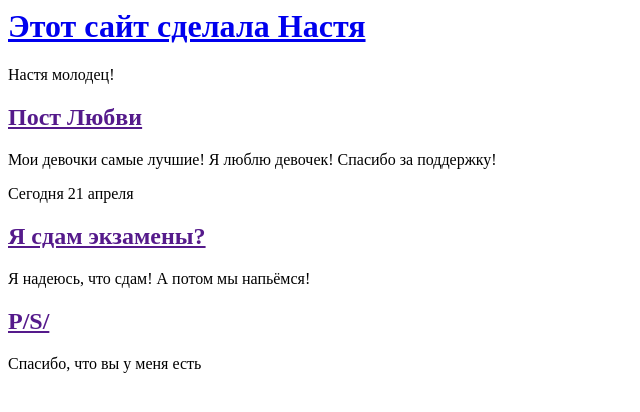
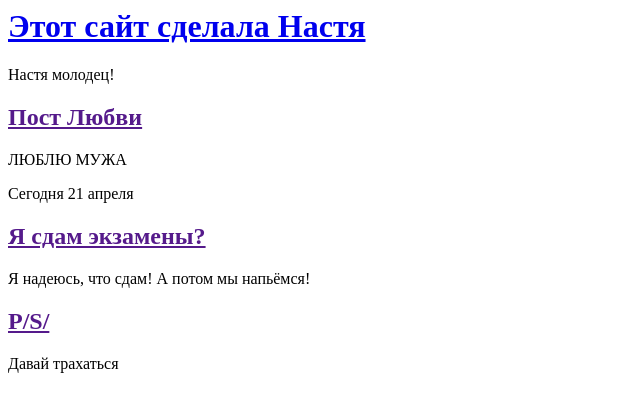
Before and after one commit to nketova/my-first-blog, a Django app: page / in a window 1280 px wide. Shown: the top 412 px of the page, without its empty margins (0-640 px from the left). Run offline with Django 3.2, Linux system fonts and the light colour scheme.

Commit message:
Changed the HTML for the site.

```diff
--- a/blog/templates/blog/post_list.html
+++ b/blog/templates/blog/post_list.html
@@ -10,7 +10,7 @@
         <div>
             <p>Настя молодец!</p>
             <h2><a href="">Пост Любви</a></h2>
-            <p>Мои девочки самые лучшие! Я люблю девочек! Спасибо за поддержку!</p>
+            <p>ЛЮБЛЮ МУЖА</p>
         </div>
 
         <div>
@@ -21,7 +21,7 @@
 
         <div>
             <h2><a href="">P/S/</a></h2>
-            <p>Спасибо, что вы у меня есть</p>
+            <p>Давай трахаться</p>
         </div>
     </body>
 </html>
```
